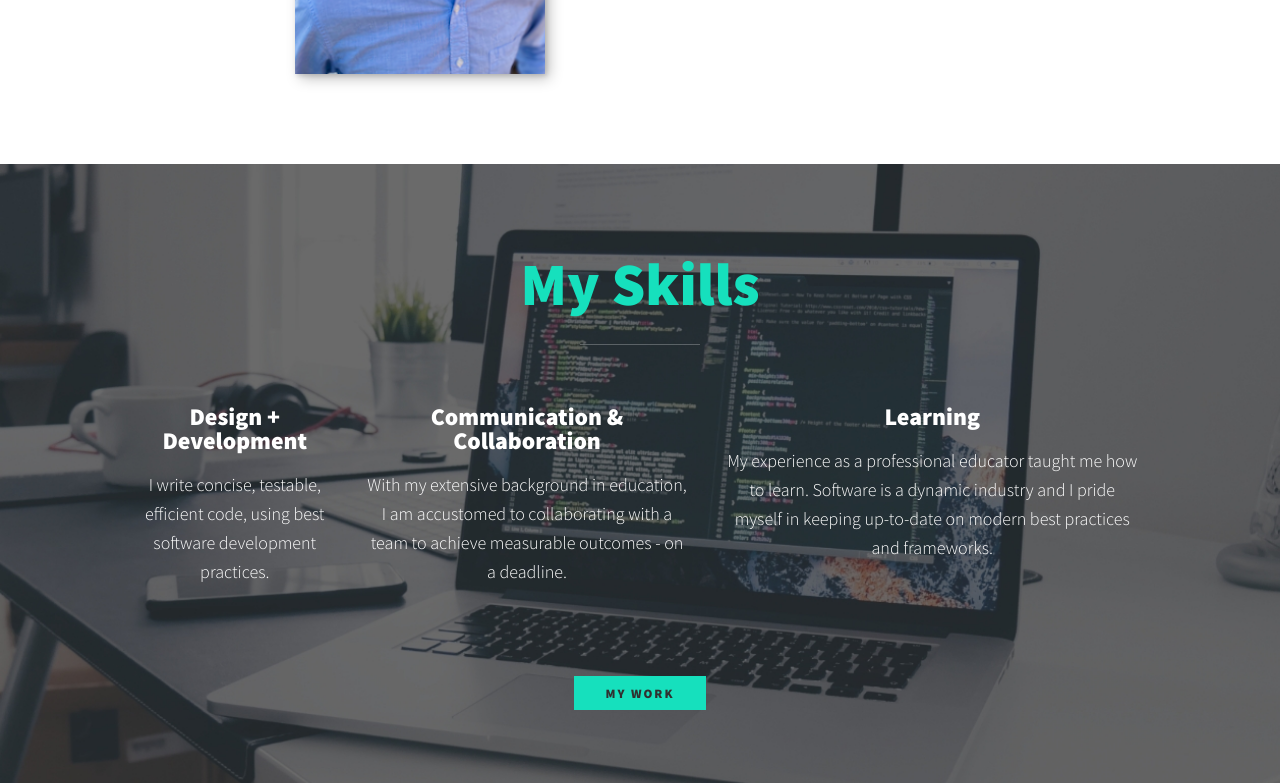
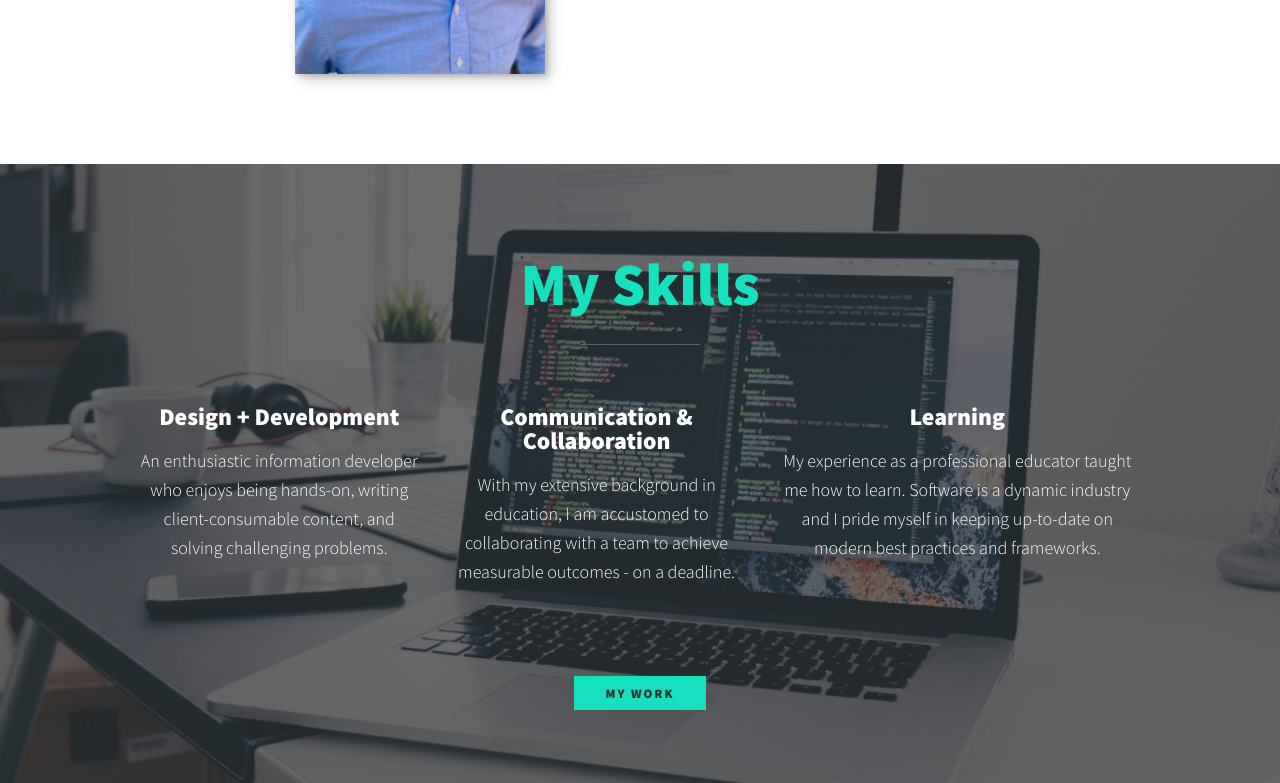
Before and after one commit to jamieroszel/scrimbaportfolio, a plain HTML site: page index.html in a window 1280 px wide. Shown: the part 450-1233 px from the top of the page. Drawn offline with nearby package versions, Linux system fonts and the light colour scheme.

```diff
--- a/index.html
+++ b/index.html
@@ -70,8 +70,7 @@
         <div class="service">
           <h3>Design + Development</h3>
           <p>
-            I write concise, testable, efficient code, using best software
-            development practices.
+            An enthusiastic information developer who enjoys being hands-on, writing client-consumable content, and solving challenging problems.
           </p>
         </div>
         <!-- / service -->
```
